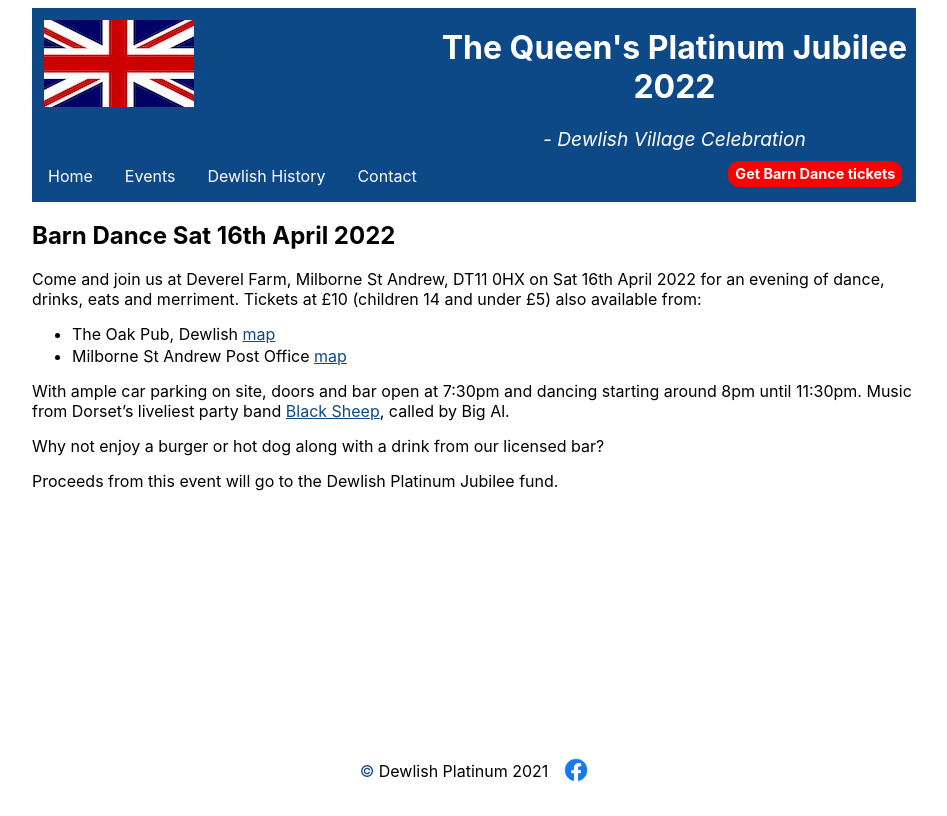
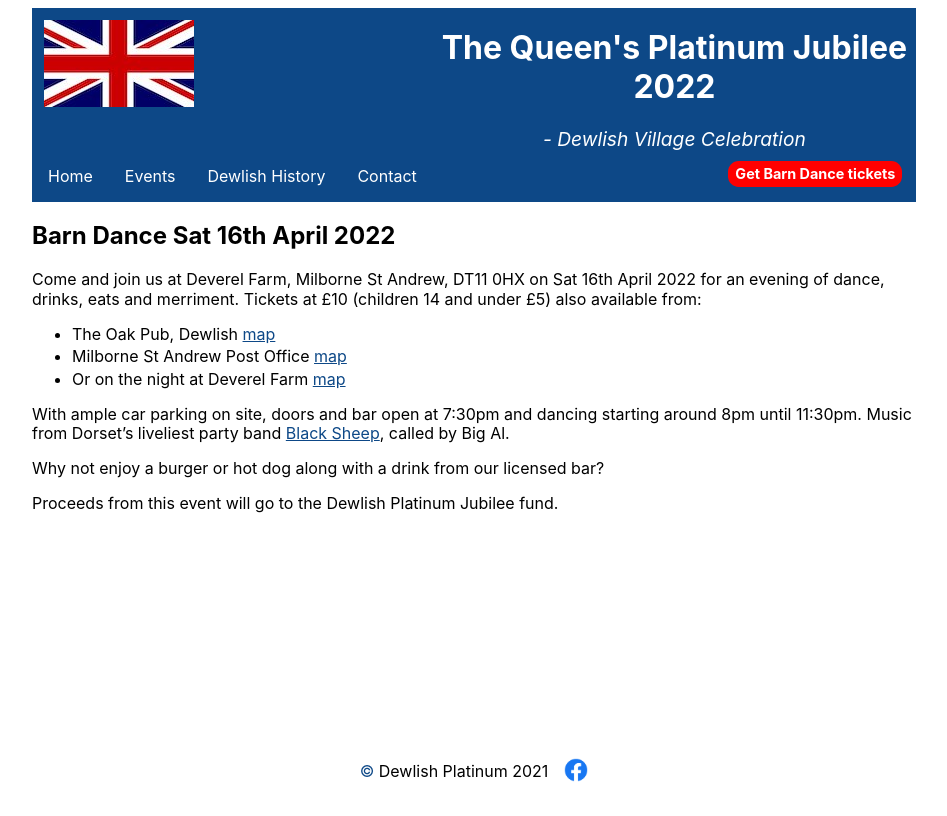
Before and after one commit to srichmond3000/dewlish-platinum, a Next.js app: page /events/barndance in a window 1280 px wide. Shown: the whole page, without its empty margins (166-1113 px from the left). Built offline with nearby package versions, Linux system fonts and the light colour scheme; no server answers.

Commit message:
Add tickets available on the night

```diff
--- a/pages/components/barnDanceDetails.js
+++ b/pages/components/barnDanceDetails.js
@@ -20,6 +20,10 @@ const BarnDanceDetails = () => (
           Milborne St Andrew Post Office{' '}
           <a href='https://goo.gl/maps/7gPyWgLo99kQ52jM6'>map</a>
         </li>
+        <li>
+          Or on the night at Deverel Farm{' '}
+          <a href='https://goo.gl/maps/2ZyL2kbkJtnAqEzw5'>map</a>
+        </li>
       </ul>
     </p>
   </>
--- a/pages/events.js
+++ b/pages/events.js
@@ -37,6 +37,10 @@ const Events = () => {
             <li>
               Milborne St Andrew Post Office{' '}
               <a href='https://goo.gl/maps/7gPyWgLo99kQ52jM6'>map</a>
+            </li>
+            <li>
+              Or on the night at Deverel Farm{' '}
+              <a href='https://goo.gl/maps/2ZyL2kbkJtnAqEzw5'>map</a>
             </li>
           </ul>
         </p>
--- a/pages/events/barndance.js
+++ b/pages/events/barndance.js
@@ -27,6 +27,10 @@ const BarnDance = () => {
             Milborne St Andrew Post Office{' '}
             <a href='https://goo.gl/maps/7gPyWgLo99kQ52jM6'>map</a>
           </li>
+          <li>
+            Or on the night at Deverel Farm{' '}
+            <a href='https://goo.gl/maps/2ZyL2kbkJtnAqEzw5'>map</a>
+          </li>
         </ul>
       </p>
       <p>
```
